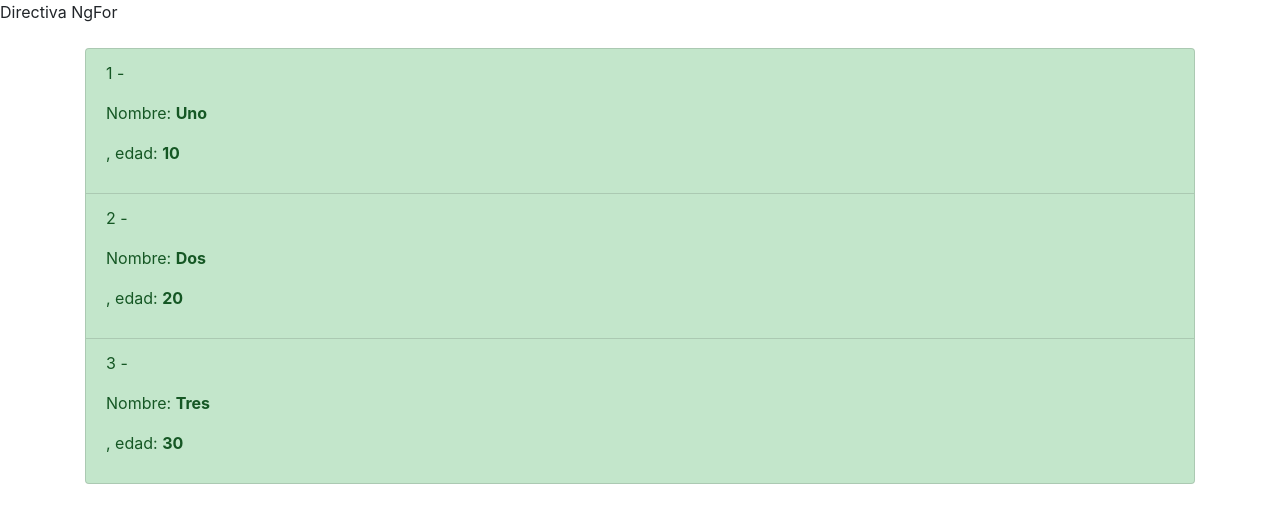
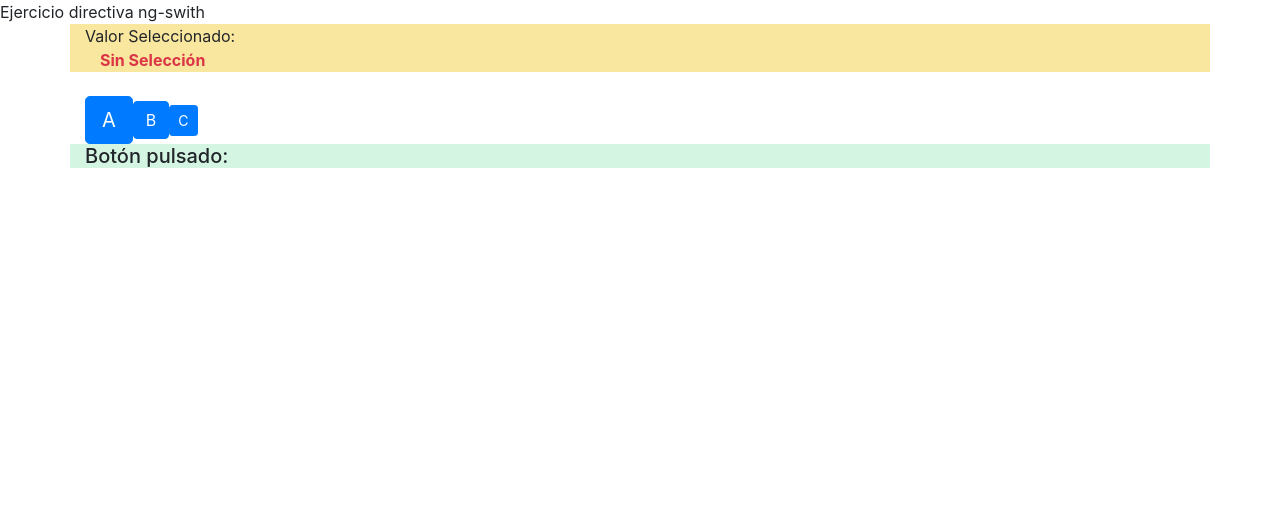
Before and after one commit to HiramHernandez/tutorias-angular, an Angular app: page / in a window 1280 px wide. Shown: the top 522 px of the page. Built offline with nearby package versions, Linux system fonts and the light colour scheme.

Commit message:
chore: ejercicio de directiva ngSwitch

```diff
--- a/src/app/app.component.html
+++ b/src/app/app.component.html
@@ -7,4 +7,4 @@
 <!-- * * * * * * * to get started with your project! * * * * * * * * -->
 <!-- * * * * * * * * * * * * * * * * * * * * * * * * * * * * * * * -->
 
-<app-ng-for></app-ng-for>
+<app-ng-switch></app-ng-switch>
--- a/src/app/app.module.ts
+++ b/src/app/app.module.ts
@@ -8,13 +8,15 @@ import { AppComponent } from './app.component';
 import { NgClassComponent } from './components/directivas/ng-class/ng-class.component';
 import { NgIfComponent } from './components/directivas/ng-if/ng-if.component';
 import { NgForComponent } from './components/directivas/ng-for/ng-for.component';
+import { NgSwitchComponent } from './components/directivas/ng-switch/ng-switch.component';
 
 @NgModule({
   declarations: [
     AppComponent,
     NgClassComponent,
     NgIfComponent,
-    NgForComponent
+    NgForComponent,
+    NgSwitchComponent
   ],
   imports: [
     BrowserModule,
--- /dev/null
+++ b/src/app/components/directivas/ng-switch/ng-switch.component.css
@@ -0,0 +1,7 @@
+.bg {
+    background-color: #F9E79F;
+}
+
+.bg2 {
+    background-color: #D5F5E3;
+}
--- /dev/null
+++ b/src/app/components/directivas/ng-switch/ng-switch.component.html
@@ -0,0 +1,25 @@
+{{title}}
+<br>
+<div class="container bg" [ngSwitch]="opcion">Valor Seleccionado:
+    <div class="container text-success" *ngSwitchCase="'A'">
+        Ha elegido la opción: <b>A</b>
+    </div>
+    <div class="container text-success" *ngSwitchCase="'B'">
+        Ha elegido la opción: <b>B</b>
+    </div>
+    <div class="container text-success" *ngSwitchCase="'C'">
+        Ha elegido la opción: <b>C</b>
+    </div>
+    <div class="container text-danger" *ngSwitchDefault>
+        <b>Sin Selección</b>
+    </div>
+</div>
+<br>
+<div class="container">
+    <button class="btn btn-primary btn-lg" (click)="opcion='A'">A</button>
+    <button class="btn btn-primary btn-md" (click)="opcion='B'">B</button>
+    <button class="btn btn-primary btn-sm" (click)="opcion='C'">C</button>
+</div>
+<div class="container bg2">
+    <h5>Botón pulsado: {{opcion}}</h5>
+</div>
--- /dev/null
+++ b/src/app/components/directivas/ng-switch/ng-switch.component.ts
@@ -0,0 +1,16 @@
+import { Component, OnInit } from '@angular/core';
+
+@Component({
+  selector: 'app-ng-switch',
+  templateUrl: './ng-switch.component.html',
+  styleUrls: ['./ng-switch.component.css']
+})
+export class NgSwitchComponent implements OnInit {
+  title: string = "Ejercicio directiva ng-swith";
+  opcion: string = "";
+  constructor() { }
+
+  ngOnInit(): void {
+  }
+
+}
```
Also changed, not shown: 1 other file (tests, documents, lock files or other folders).
